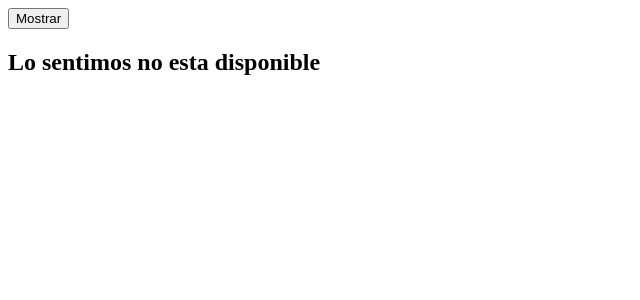
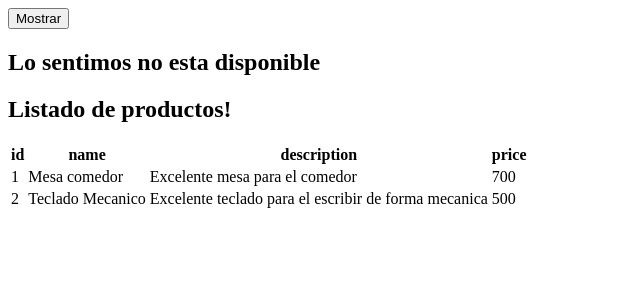
Before and after one commit to xSimon76x/front-angular-curso-springboot, an Angular app: page / in a window 1280 px wide. Shown: the top 300 px of the page, without its empty margins (0-640 px from the left). Built offline with nearby package versions, Linux system fonts and the light colour scheme.

Commit message:
Implementado el listar en la vista html component

```diff
--- a/src/app/app.component.html
+++ b/src/app/app.component.html
@@ -34,3 +34,5 @@
 
 </main>
 <router-outlet />
+
+<app-product></app-product>
--- a/src/app/app.component.ts
+++ b/src/app/app.component.ts
@@ -1,11 +1,12 @@
 import { Component } from '@angular/core';
 import { RouterOutlet } from '@angular/router';
 import { CommonModule } from "@angular/common";
+import { ProductComponent } from './products/components/product.component';
 
 @Component({
   selector: 'app-root',
   standalone: true,
-  imports: [RouterOutlet, CommonModule],
+  imports: [RouterOutlet, CommonModule, ProductComponent],
   templateUrl: './app.component.html',
   styleUrl: './app.component.css'
 })
--- a/src/app/products/components/product.component.html
+++ b/src/app/products/components/product.component.html
@@ -1 +1,27 @@
-<p>product works!</p>
+<h2>Listado de productos!</h2>
+@if (products.length > 0) {
+
+    <table>
+        <thead>
+            <tr>
+                <th>id</th>
+                <th>name</th>
+                <th>description</th>
+                <th>price</th>
+            </tr>
+        </thead>
+        <tbody>
+            @for (product of products; track $index) {
+                <tr>
+                    <td>{{ product.id }}</td>
+                    <td>{{ product.name }}</td>
+                    <td>{{ product.description }}</td>
+                    <td>{{ product.price }}</td>
+                </tr>
+            }
+        </tbody>
+    </table>
+
+} @else {
+    <div>Lo sentimos no hay registros en el sistema!</div>
+}
```
